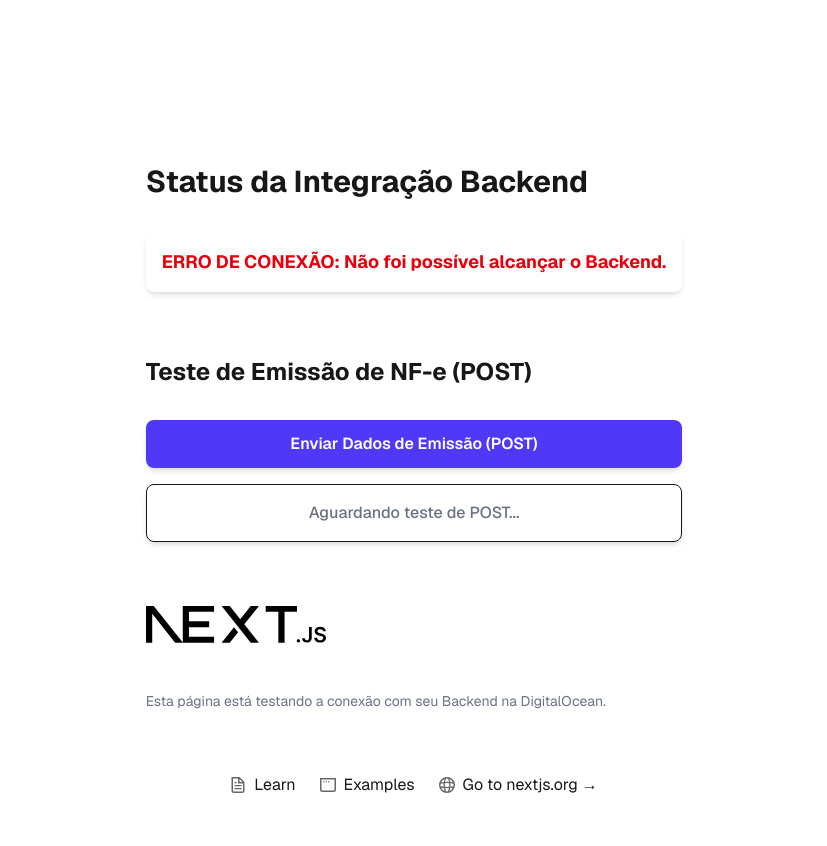
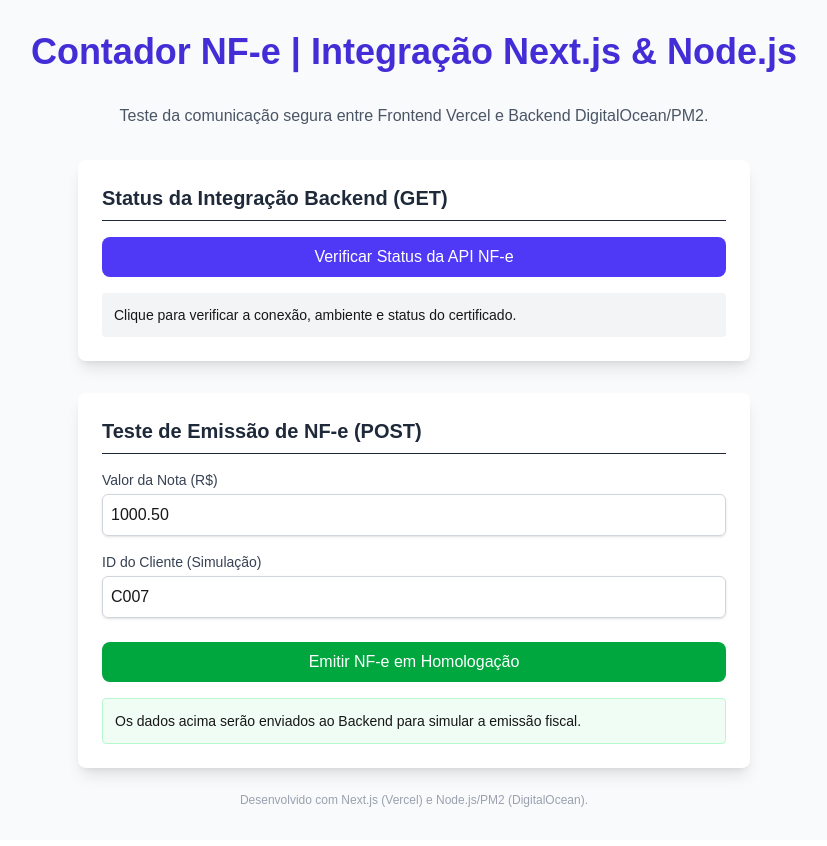
Before and after one commit to arroschaves/brandaocontador-nfe-frontend, a Next.js app: page / in a window 1280 px wide. Shown: the top 846 px of the page, without its empty margins (226-1053 px from the left). Built offline with nearby package versions, Linux system fonts and the light colour scheme; no server answers.

Commit message:
feat: Adiciona formulario basico de emissao no frontend

```diff
--- a/src/app/page.tsx
+++ b/src/app/page.tsx
@@ -1,198 +1,141 @@
-'use client'; // Necessário para usar hooks como useState e useEffect
+'use client';
 
-import { useState, useEffect } from "react";
-import Image from "next/image";
+import { useState } from 'react';
+
+// URL do Backend na DigitalOcean (Certifique-se de que está correta)
+const BACKEND_URL = 'https://api.brandaocontador.com.br';
 
 export default function Home() {
-    // 1. Estados para o status da API (GET)
-    const [apiStatus, setApiStatus] = useState("Conectando ao Backend...");
-    const [isLoading, setIsLoading] = useState(true);
+  const [statusGet, setStatusGet] = useState('');
+  const [statusPost, setStatusPost] = useState('');
+  const [loadingGet, setLoadingGet] = useState(false);
+  const [loadingPost, setLoadingPost] = useState(false);
 
-    // 2. Novo Estado para o resultado da emissão (POST)
-    const [postStatus, setPostStatus] = useState("Aguardando teste de POST...");
-    const [isPosting, setIsPosting] = useState(false);
+  // NOVOS ESTADOS PARA O FORMULÁRIO
+  const [valorNota, setValorNota] = useState('1000.50');
+  const [idCliente, setIdCliente] = useState('C007');
 
-    // Variáveis de Rota
-    const API_BASE_URL = process.env.NEXT_PUBLIC_API_URL;
-    const testRoute = '/nfe/teste'; // GET
-    const emitirRoute = '/nfe/emitir'; // POST
-
-    // --- Função de Teste da Rota GET ---
-    useEffect(() => {
-        async function checkApiStatus() {
-            if (!API_BASE_URL) {
-                setApiStatus("ERRO: Variável NEXT_PUBLIC_API_URL não configurada!");
-                setIsLoading(false);
-                return;
-            }
-
+  // --- 1. TESTE GET: Status da Integração ---
+  const handleGetTest = async () => {
+    setLoadingGet(true);
+    setStatusGet('Verificando status do Backend...');
     try {
-                const response = await fetch(`${API_BASE_URL}${testRoute}`);
+      const response = await fetch(`${BACKEND_URL}/nfe/teste`);
       const data = await response.json();
 
       if (response.ok) {
-                    setApiStatus(`SUCESSO! Mensagem do Backend: "${data.status}"`);
+        // Exibe o JSON completo (incluindo status do certificado e ambiente)
+        setStatusGet(`SUCESSO! Mensagem do Backend: "${data.status}" | Ambiente: ${data.ambiente_atual} | Certificado: ${data.certificado_status}`);
       } else {
-                    setApiStatus(`ERRO DE API: Falha ao buscar status. Status: ${response.status}`);
+        setStatusGet(`ERRO! Status: ${response.status}. Mensagem: ${data.status}`);
       }
-            } catch (error) {
-                setApiStatus("ERRO DE CONEXÃO: Não foi possível alcançar o Backend.");
+    } catch (error: any) {
+      setStatusGet(`ERRO de Conexão: O Backend não respondeu. ${error.message}`);
     } finally {
-                setIsLoading(false);
+      setLoadingGet(false);
     }
-        }
+  };
 
-        checkApiStatus();
-    }, []);
+  // --- 2. EMISSÃO POST: Envio de Dados Reais ---
+  const handlePostTest = async () => {
+    setLoadingPost(true);
+    setStatusPost('Iniciando Emissão de NF-e...');
 
-    // --- Nova Função para Envio POST ---
-    const sendNfeData = async () => {
-        if (!API_BASE_URL) {
-            setPostStatus("ERRO: NEXT_PUBLIC_API_URL não configurada.");
-            return;
-        }
-
-        setIsPosting(true);
-        setPostStatus("Enviando dados POST para o backend...");
-
-        // Dados simulados para emissão da NF-e
-        const simulatedData = {
-            identificacao: 'nf-0001',
-            destinatario: 'Cliente Teste Vercel',
-            valor_total: 50.99,
-            timestamp: new Date().toISOString()
+    // Dados dinâmicos do formulário para envio
+    const postData = {
+      // Usaremos o ID do cliente e o valor como dados essenciais
+      cliente_id: idCliente,
+      valor_total: valorNota,
+      // Aqui entrariam todos os campos da NF-e (produtos, impostos, etc.)
+      itens: [{ produto: 'Serviço de Contabilidade', valor: parseFloat(valorNota) }],
+      ambiente: 'homologacao'
     };
 
     try {
-            const response = await fetch(`${API_BASE_URL}${emitirRoute}`, {
+      const response = await fetch(`${BACKEND_URL}/nfe/emitir`, {
         method: 'POST',
         headers: {
           'Content-Type': 'application/json',
         },
-                body: JSON.stringify(simulatedData)
+        body: JSON.stringify(postData),
       });
 
       const data = await response.json();
 
       if (response.ok) {
-                setPostStatus(`✅ POST SUCESSO! Status: ${data.status}. Dados recebidos: ${data.dados_recebidos.identificacao}`);
+        setStatusPost(`✅ POST SUCESSO! Status: ${data.mensagem}. Chave: ${data.chave_nfe}`);
       } else {
-                setPostStatus(`❌ POST ERRO DE API: Status ${response.status}. Mensagem: ${data.mensagem || 'Falha desconhecida.'}`);
+        // Se a senha do certificado estiver errada no backend, o erro aparece aqui
+        setStatusPost(`❌ POST FALHOU! Status: ${response.status}. Erro: ${data.mensagem}`);
       }
-
-        } catch (error) {
-            console.error("Erro no POST:", error);
-            setPostStatus("❌ ERRO DE CONEXÃO: Falha ao enviar dados POST.");
+    } catch (error: any) {
+      setStatusPost(`❌ ERRO de Conexão: Falha ao enviar dados para o Backend. ${error.message}`);
     } finally {
-            setIsPosting(false);
+      setLoadingPost(false);
     }
   };
 
+  return (
+    <div className="min-h-screen bg-gray-50 flex flex-col items-center p-8">
+      <h1 className="text-4xl font-bold mb-8 text-indigo-700">Contador NF-e | Integração Next.js & Node.js</h1>
+      <p className="mb-8 text-gray-600">Teste da comunicação segura entre Frontend Vercel e Backend DigitalOcean/PM2.</p>
 
-    return (
-        <div className="font-sans grid grid-rows-[20px_1fr_20px] items-center justify-items-center min-h-screen p-8 pb-20 gap-16 sm:p-20">
-            <main className="flex flex-col gap-[32px] row-start-2 items-center sm:items-start">
-                <h1 className="text-3xl font-bold text-center sm:text-left">
-                    Status da Integração Backend
-                </h1>
-
-                {/* 1. Status da Rota GET (/nfe/teste) */}
-                <div className="p-4 rounded-lg shadow-md w-full text-center">
-                    {isLoading ? (
-                        <p className="text-blue-500 font-semibold">Carregando...</p>
-                    ) : (
-                        <p className={`text-lg font-bold ${apiStatus.startsWith('SUCESSO') ? 'text-green-600' : 'text-red-600'}`}>
-                            {apiStatus}
-                        </p>
-                    )}
+      {/* STATUS DA INTEGRAÇÃO GET */}
+      <div className="w-full max-w-2xl bg-white p-6 rounded-lg shadow-lg mb-8">
+        <h2 className="text-xl font-semibold mb-4 text-gray-800 border-b pb-2">Status da Integração Backend (GET)</h2>
+        <button
+          onClick={handleGetTest}
+          disabled={loadingGet}
+          className="w-full bg-indigo-600 text-white py-2 rounded-lg hover:bg-indigo-700 transition duration-150 disabled:bg-indigo-300"
+        >
+          {loadingGet ? 'Verificando...' : 'Verificar Status da API NF-e'}
+        </button>
+        <div className="mt-4 p-3 bg-gray-100 rounded text-sm whitespace-pre-wrap">
+          {statusGet || 'Clique para verificar a conexão, ambiente e status do certificado.'}
+        </div>
       </div>
 
-                {/* --- SEÇÃO DE TESTE POST: EMISSÃO NFE --- */}
-                <h2 className="text-2xl font-bold mt-8 text-center sm:text-left">
-                    Teste de Emissão de NF-e (POST)
-                </h2>
-                <div className="flex flex-col gap-4 w-full">
+      {/* FORMULÁRIO DE EMISSÃO POST */}
+      <div className="w-full max-w-2xl bg-white p-6 rounded-lg shadow-lg">
+        <h2 className="text-xl font-semibold mb-4 text-gray-800 border-b pb-2">Teste de Emissão de NF-e (POST)</h2>
 
+        {/* CAMPOS DO FORMULÁRIO */}
+        <div className="mb-4">
+          <label htmlFor="valorNota" className="block text-sm font-medium text-gray-700">Valor da Nota (R$)</label>
+          <input
+            id="valorNota"
+            type="number"
+            value={valorNota}
+            onChange={(e) => setValorNota(e.target.value)}
+            className="mt-1 block w-full border border-gray-300 rounded-md shadow-sm p-2"
+          />
+        </div>
+        <div className="mb-6">
+          <label htmlFor="idCliente" className="block text-sm font-medium text-gray-700">ID do Cliente (Simulação)</label>
+          <input
+            id="idCliente"
+            type="text"
+            value={idCliente}
+            onChange={(e) => setIdCliente(e.target.value)}
+            className="mt-1 block w-full border border-gray-300 rounded-md shadow-sm p-2"
+          />
+        </div>
+
+        {/* BOTÃO DE ENVIO */}
         <button
-                        onClick={sendNfeData}
-                        disabled={isPosting}
-                        className="px-6 py-3 bg-indigo-600 text-white font-semibold rounded-lg shadow-md hover:bg-indigo-700 disabled:bg-gray-400 transition duration-150 ease-in-out"
+          onClick={handlePostTest}
+          disabled={loadingPost}
+          className="w-full bg-green-600 text-white py-2 rounded-lg hover:bg-green-700 transition duration-150 disabled:bg-green-300"
         >
-                        {isPosting ? 'Enviando...' : 'Enviar Dados de Emissão (POST)'}
+          {loadingPost ? 'Emitindo Nota...' : 'Emitir NF-e em Homologação'}
         </button>
 
-                    {/* Status da Rota POST (/nfe/emitir) */}
-                    <div className="p-4 rounded-lg shadow-md w-full text-center border">
-                        <p className={`text-md font-medium ${postStatus.startsWith('✅') ? 'text-green-600' : postStatus.startsWith('❌') ? 'text-red-600' : 'text-gray-500'}`}>
-                            {postStatus}
-                        </p>
+        <div className="mt-4 p-3 bg-green-50 rounded text-sm font-medium whitespace-pre-wrap border border-green-200">
+          {statusPost || 'Os dados acima serão enviados ao Backend para simular a emissão fiscal.'}
         </div>
       </div>
-                {/* -------------------------------------- */}
 
-                <Image
-                    className="dark:invert mt-8"
-                    src="/next.svg"
-                    alt="Next.js logo"
-                    width={180}
-                    height={38}
-                    priority
-                />
-
-                <p className="mt-4 text-sm text-gray-500">
-                    Esta página está testando a conexão com seu Backend na DigitalOcean.
-                </p>
-
-            </main>
-
-            {/* Footer original do Next.js */}
-            <footer className="row-start-3 flex gap-[24px] flex-wrap items-center justify-center">
-                <a
-                    className="flex items-center gap-2 hover:underline hover:underline-offset-4"
-                    href="https://nextjs.org/learn?utm_source=create-next-app&utm_medium=appdir-template-tw&utm_campaign=create-next-app"
-                    target="_blank"
-                    rel="noopener noreferrer"
-                >
-                    <Image
-                        aria-hidden
-                        src="/file.svg"
-                        alt="File icon"
-                        width={16}
-                        height={16}
-                    />
-                    Learn
-                </a>
-                <a
-                    className="flex items-center gap-2 hover:underline hover:underline-offset-4"
-                    href="https://vercel.com/templates?framework=next.js&utm_source=create-next-app&utm_medium=appdir-template-tw&utm_campaign=create-next-app"
-                    target="_blank"
-                    rel="noopener noreferrer"
-                >
-                    <Image
-                        aria-hidden
-                        src="/window.svg"
-                        alt="Window icon"
-                        width={16}
-                        height={16}
-                    />
-                    Examples
-                </a>
-                <a
-                    className="flex items-center gap-2 hover:underline hover:underline-offset-4"
-                    href="https://nextjs.org?utm_source=create-next-app&utm_medium=appdir-template-tw&utm_campaign=create-next-app"
-                    target="_blank"
-                    rel="noopener noreferrer"
-                >
-                    <Image
-                        aria-hidden
-                        src="/globe.svg"
-                        alt="Globe icon"
-                        width={16}
-                        height={16}
-                    />
-                    Go to nextjs.org →
-                </a>
-            </footer>
+      <p className="mt-6 text-xs text-gray-400">Desenvolvido com Next.js (Vercel) e Node.js/PM2 (DigitalOcean).</p>
     </div>
   );
 }
```
Lines whose indentation alone changed are shown as unchanged.
